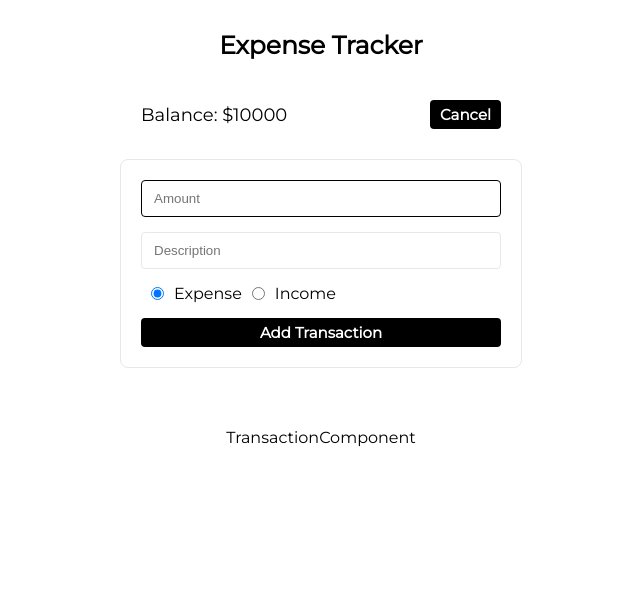
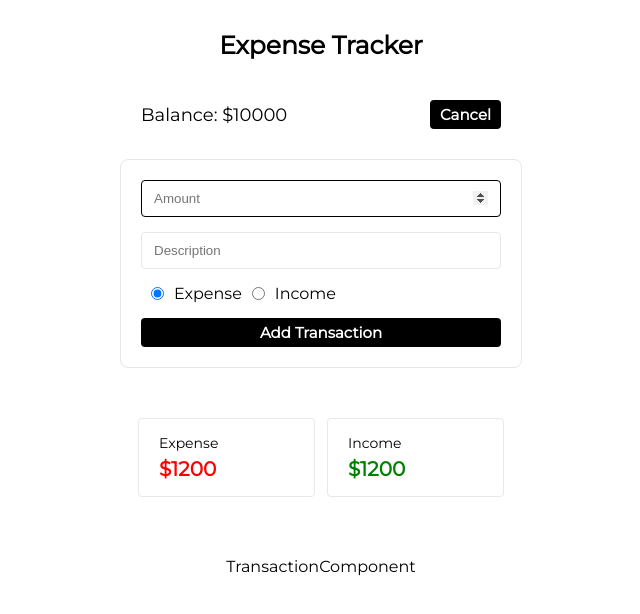
Before and after one commit to raffay2001/EXPENSE-TRACKER-APPLICATION, a React (Create React App) app: page / in a window 1280 px wide. Shown: the top 614 px of the page, without its empty margins (319-959 px from the left). Built offline with nearby package versions, Linux system fonts and the light colour scheme.

Commit message:
Work on the Overview Component Complete

```diff
--- a/src/modules/home/OverviewComponent.js
+++ b/src/modules/home/OverviewComponent.js
@@ -65,7 +65,31 @@ const RadioBox = styled.div`
     }
 `
 
-const AddTransactionView = () => {
+const ExpenseContainer = styled.div`
+    display: flex;
+    flex-direction: row;
+    gap: 12px;
+    margin: 20px;
+`;
+
+const AmountBox = styled.div`
+    display: flex;
+    flex-direction: column;
+    border-radius: 4px;
+    border: 1px solid #e6e8e9;
+    padding: 15px 20px;
+    width: 135px;
+    gap: 5px;
+    font-size: 14px;
+    & span {
+        font-weight: bold;
+        font-size: 20px;
+        color: ${(props) => (props.isIncome ? 'green' : 'red')}
+    }
+`;
+
+
+const AddTransactionView = ({ toggleAddTxn, updateTransactions }) => {
 
     const [amount, setAmount] = useState('');
     const [desc, setDesc] = useState('');
@@ -74,23 +98,32 @@ const AddTransactionView = () => {
 
     useEffect(() => {
         amountRef.current.focus();
-    });
+    }, []);
+
+    const addTransaction = () => {
+        console.log({ amount: Number(amount), desc, type });
+        toggleAddTxn(prevState => !prevState);
+        updateTransactions({ amount, desc, type });
+    }
 
     return (
         <AddTransactionContainer>
             <input
-                type="text"
+                required
+                type="number"
                 placeholder='Amount'
                 value={amount} onChange={(e) => setAmount(e.target.value)}
                 ref={amountRef}
             />
             <input
+                required
                 type="text"
                 placeholder='Description'
                 value={desc} onChange={(e) => setDesc(e.target.value)}
             />
             <RadioBox>
                 <input
+                    required
                     type="radio"
                     id='expense'
                     name='type'
@@ -102,6 +135,7 @@ const AddTransactionView = () => {
                     Expense
                 </label>
                 <input
+                    required
                     type="radio"
                     id='income'
                     name='type'
@@ -113,12 +147,12 @@ const AddTransactionView = () => {
                     Income
                 </label>
             </RadioBox>
-            <AddTransaction>Add Transaction</AddTransaction>
+            <AddTransaction onClick={addTransaction}>Add Transaction</AddTransaction>
         </AddTransactionContainer>
     );
 }
 
-const OverviewComponent = ({ }) => {
+const OverviewComponent = ({ updateTransactions }) => {
 
     const [isAddTxnVisible, toggleAddTxn] = useState(true);
 
@@ -128,7 +162,15 @@ const OverviewComponent = ({ }) => {
                 Balance: $10000
                 <AddTransaction onClick={() => toggleAddTxn(prevState => !prevState)}>{isAddTxnVisible ? 'Cancel' : 'ADD'}</AddTransaction>
             </BalanceBox>
-            {isAddTxnVisible && <AddTransactionView />}
+            {isAddTxnVisible && <AddTransactionView toggleAddTxn={toggleAddTxn} updateTransactions={updateTransactions} />}
+            <ExpenseContainer>
+                <AmountBox isIncome={false}>
+                    Expense <span>$1200</span>
+                </AmountBox>
+                <AmountBox isIncome={true}>
+                    Income <span>$1200</span>
+                </AmountBox>
+            </ExpenseContainer>
         </Container>
     );
 }
--- a/src/modules/home/index.js
+++ b/src/modules/home/index.js
@@ -1,3 +1,4 @@
+import React, { useState } from "react";
 import styled from "styled-components";
 import OverviewComponent from "./OverviewComponent";
 import TransactionComponent from "./TransactionComponent";
@@ -13,9 +14,13 @@ const Container = styled.div`
 `;
 
 const HomeComponent = (props) => {
+    const [transactions, setTransactions] = useState([]);
+    const updateTransactions = (payload) => {
+        setTransactions([...transactions, payload]);
+    }
     return (
         <Container>
-            <OverviewComponent />
+            <OverviewComponent updateTransactions={updateTransactions} />
             <TransactionComponent />
         </Container>
     );
```
